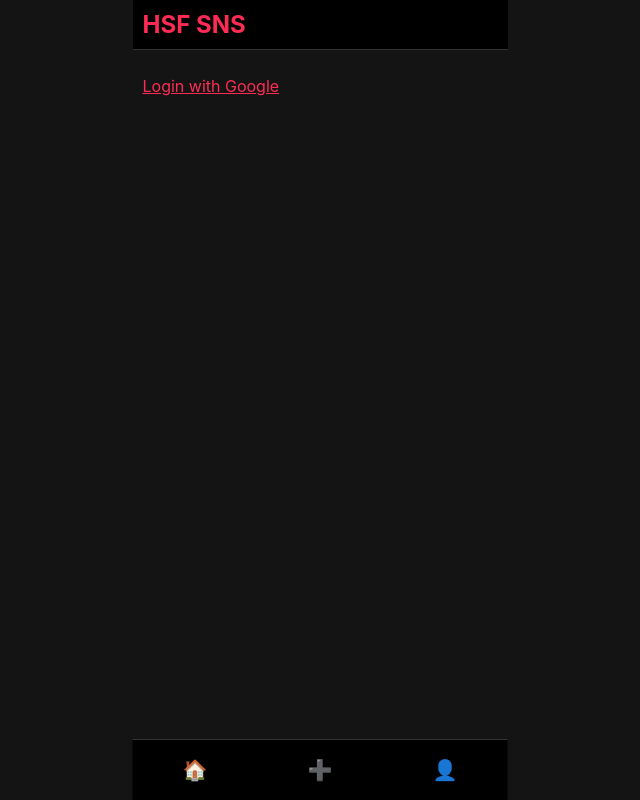
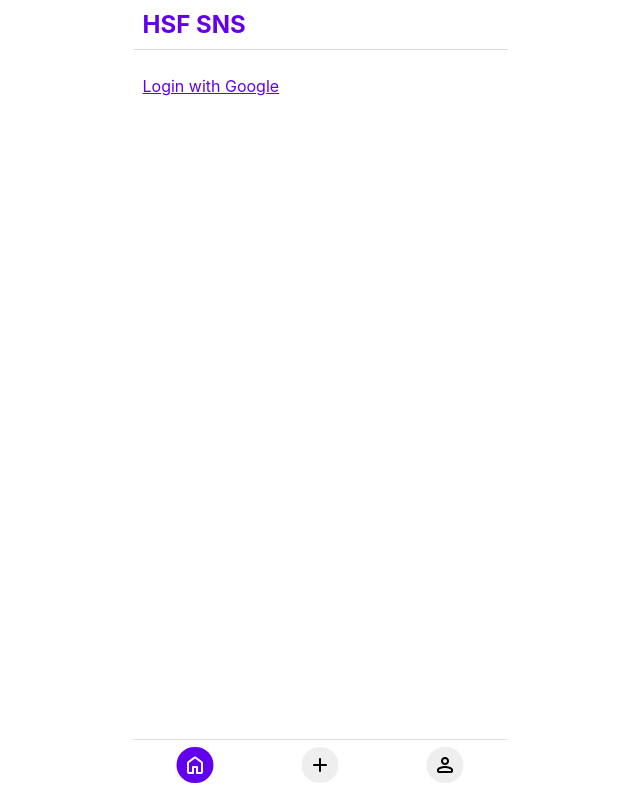
Before and after one commit to Rhizobium-gits/HSF2025, a FastAPI app: page /timeline in a window 1280 px wide. Shown: the whole page, without its empty margins (320-960 px from the left). Run offline with FastAPI, Linux system fonts and the light colour scheme.

Commit message:
Switch to light theme and material icons

```diff
--- a/static/style.css
+++ b/static/style.css
@@ -1,7 +1,7 @@
 body {
     font-family: -apple-system, BlinkMacSystemFont, "Segoe UI", Roboto, Helvetica, Arial, sans-serif;
-    background-color: #141414;
-    color: #fff;
+    background-color: #ffffff;
+    color: #000;
     margin: 0;
     padding: 0;
 }
@@ -27,9 +27,9 @@ body {
 }
 
 header {
-    background: #000;
-    color: #fff;
-    border-bottom: 1px solid #333;
+    background-color: #fff;
+    color: #000;
+    border-bottom: 1px solid #ddd;
     padding: 10px;
     display: flex;
     justify-content: space-between;
@@ -100,8 +128,8 @@ button:hover {
     width: 100%;
     max-width: 375px;
     height: 60px;
-    background: #000;
-    border-top: 1px solid #333;
+    background: #fff;
+    border-top: 1px solid #ddd;
     display: flex;
 }
 
@@ -110,21 +138,26 @@ button:hover {
     text-align: center;
     line-height: 60px;
     text-decoration: none;
-    color: #fff;
+    color: #000;
     font-size: 20px;
-    transition: color 0.2s;
-}
-.bottom-nav a:hover {
-    color: #fe2c55;
 }
 
-.bottom-nav a.active {
-    color: #fe2c55;
-    font-weight: bold;
+.bottom-nav a span {
+    display: inline-block;
+    padding: 6px;
+    border-radius: 50%;
+    background: #eee;
+    transition: background 0.2s, color 0.2s;
+}
+
+.bottom-nav a.active span,
+.bottom-nav a:hover span {
+    background: #6200ee;
+    color: #fff;
 }
 
 a {
-    color: #fe2c55;
+    color: #6200ee;
 }
 
 a:hover {
--- a/templates/base.html
+++ b/templates/base.html
@@ -4,11 +4,12 @@
     <meta charset="UTF-8">
     <title>{{ title or 'SNS' }}</title>
     <link rel="stylesheet" href="{{ url_for('static', path='style.css') }}">
+    <link rel="stylesheet" href="https://fonts.googleapis.com/css2?family=Material+Symbols+Rounded:wght@400;700" />
 </head>
 <body>
 <div class="container">
     <header>
-        <h1 style="color:#fe2c55">HSF SNS</h1>
+        <h1 style="color:#6200ee">HSF SNS</h1>
         {% if user %}
         <div class="user-info">{{ user['name'] }} (<a href="/logout">logout</a>)</div>
         {% endif %}
@@ -17,9 +18,15 @@
         {% block content %}{% endblock %}
     </div>
     <nav class="bottom-nav">
-        <a href="/timeline"{% if active == 'timeline' %} class="active"{% endif %}>🏠</a>
-        <a href="/post"{% if active == 'post' %} class="active"{% endif %}>➕</a>
-        <a href="/profile"{% if active == 'profile' %} class="active"{% endif %}>👤</a>
+        <a href="/timeline"{% if active == 'timeline' %} class="active"{% endif %}>
+            <span class="material-symbols-rounded">home</span>
+        </a>
+        <a href="/post"{% if active == 'post' %} class="active"{% endif %}>
+            <span class="material-symbols-rounded">add</span>
+        </a>
+        <a href="/profile"{% if active == 'profile' %} class="active"{% endif %}>
+            <span class="material-symbols-rounded">person</span>
+        </a>
     </nav>
 </div>
 </body>
--- a/templates/timeline.html
+++ b/templates/timeline.html
@@ -15,14 +15,20 @@
     {% endif %}
     <form action="/posts/{{ post.id }}/like" method="post" style="display:inline;">
         {% if user and (user['id'] in post.liked_by) %}
-        <button type="submit">❤️ {{ post.likes }}</button>
+        <button type="submit" class="icon-btn liked">
+            <span class="material-symbols-rounded">favorite</span> {{ post.likes }}
+        </button>
         {% else %}
-        <button type="submit">🤍 {{ post.likes }}</button>
+        <button type="submit" class="icon-btn">
+            <span class="material-symbols-rounded">favorite</span> {{ post.likes }}
+        </button>
         {% endif %}
     </form>
     {% if user and post.author_id == user['id'] %}
     <form action="/posts/{{ post.id }}/delete" method="post" style="display:inline;">
-        <button type="submit">🗑</button>
+        <button type="submit" class="icon-btn">
+            <span class="material-symbols-rounded">delete</span>
+        </button>
     </form>
     {% endif %}
 </div>
```
Also changed, not shown: other parts of static/style.css (+32 -4 lines).
